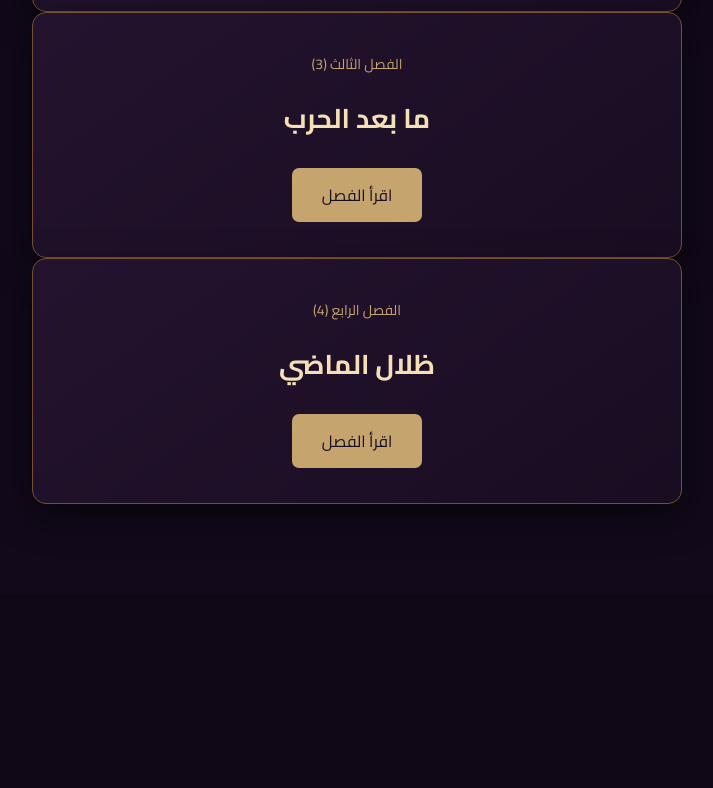
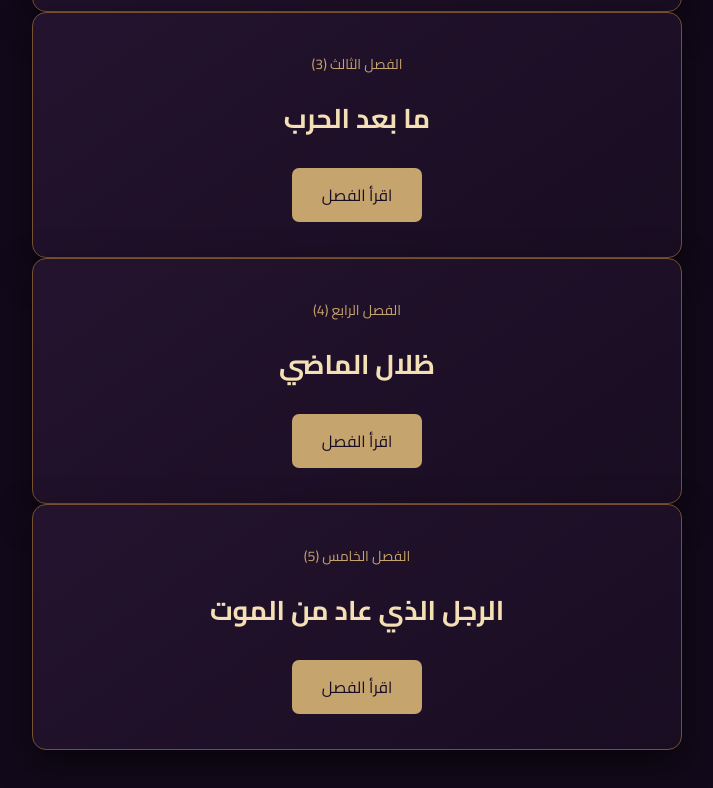
Before and after one commit to hekaya-turwa/hekaya-turwa, a plain HTML site: page qaswara.html in a window 1280 px wide. Shown: the part 1845-2633 px from the top of the page, without its empty margins (283-996 px from the left). Before the commit the page ends 2439 px from the top, so only its background shows below. Drawn offline with Linux system fonts and the light colour scheme.

Commit message:
Add chapter five section to qaswara.html

```diff
--- a/qaswara.html
+++ b/qaswara.html
@@ -81,6 +81,12 @@
     <a href="chapters/chapter-04.html">
         اقرأ الفصل
     </a>
+</div> <div class="chapter-card">
+    <span>الفصل الخامس (5)</span>
+    <h3>الرجل الذي عاد من الموت</h3>
+    <a href="chapters/chapter-05.html">
+        اقرأ الفصل
+    </a>
 </div>
 </section>
 
```
